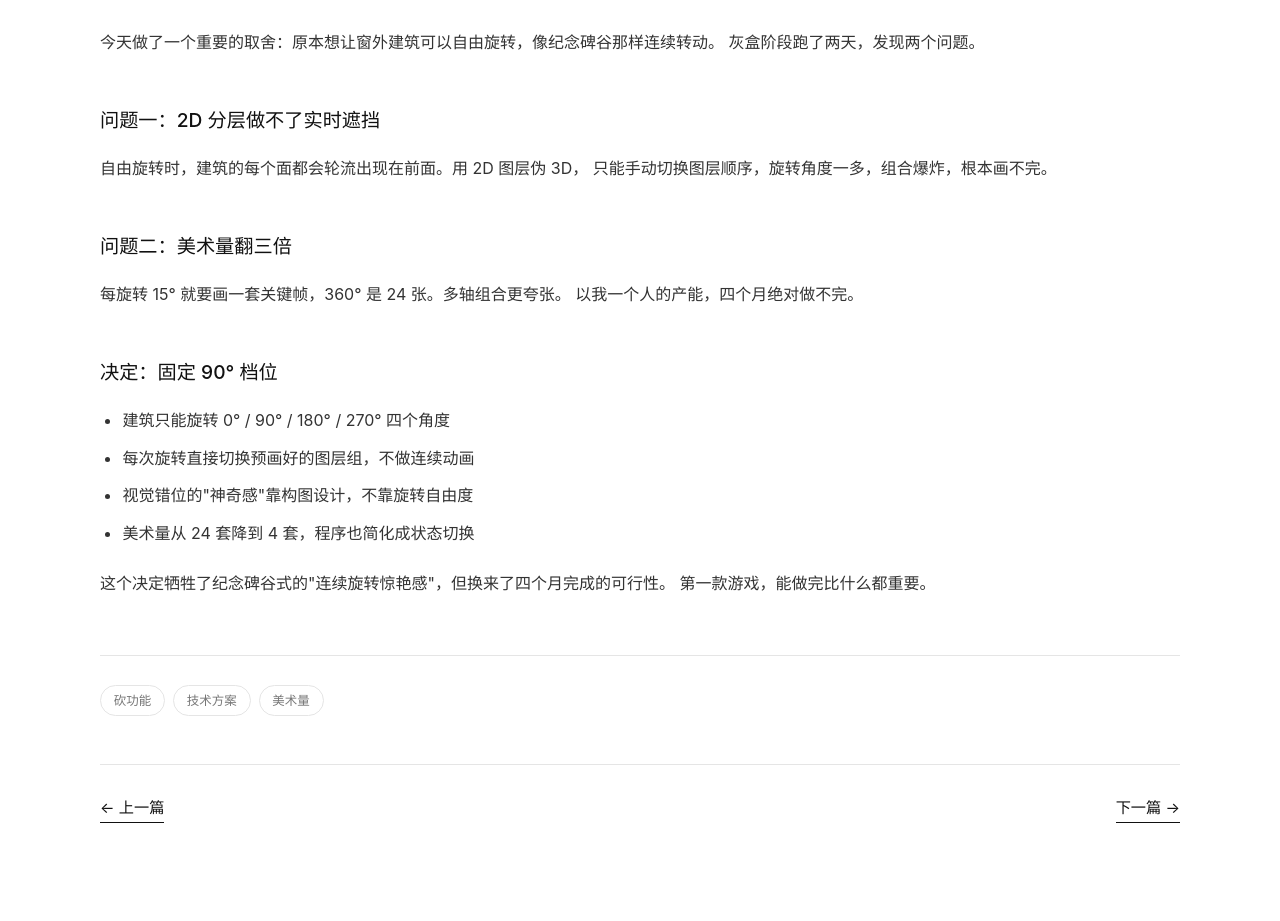
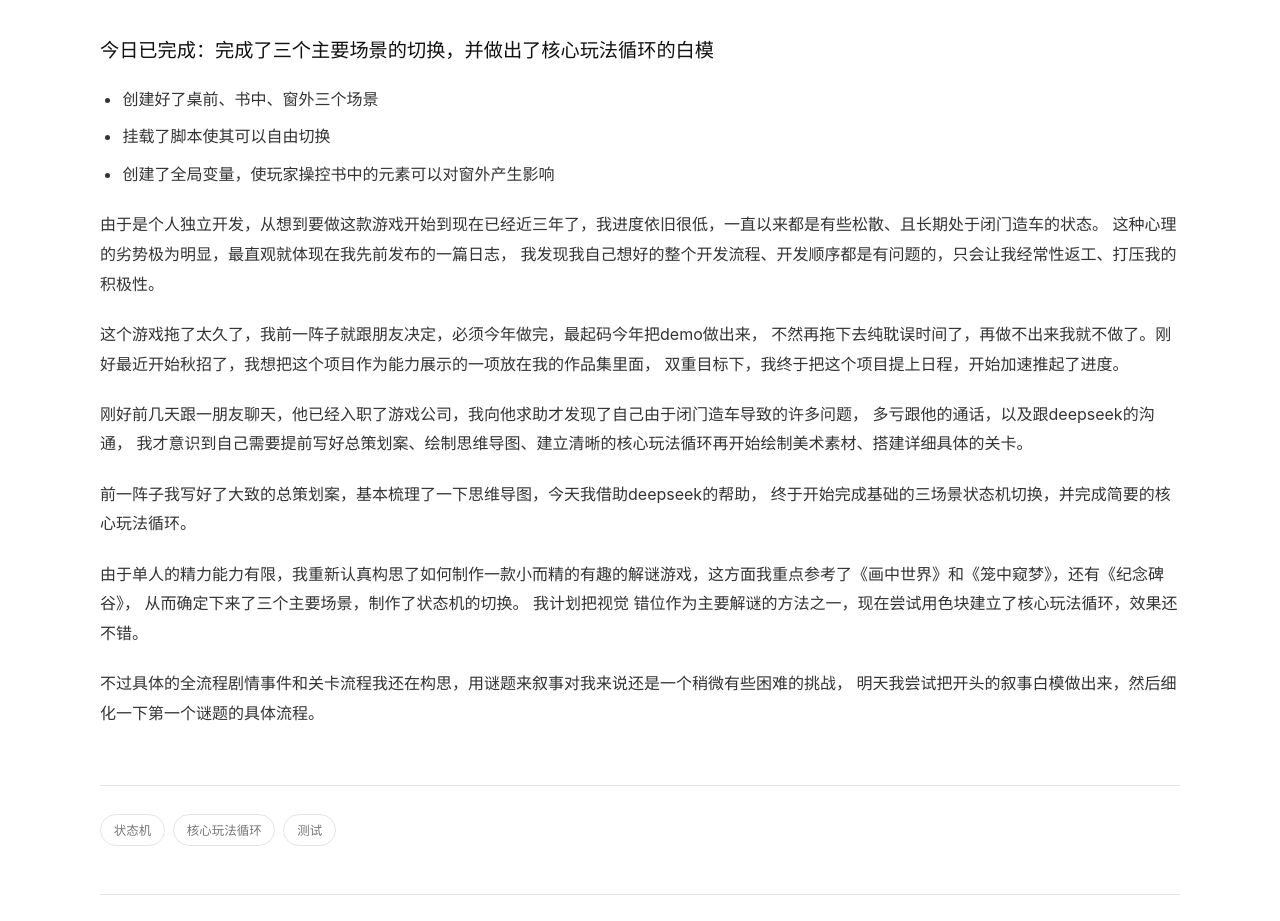
Before and after one commit to Flag-maker/porfolio, a plain HTML site: page 开发日志/Day1.html in a window 1280 px wide. Shown: the part 241-1162 px from the top of the page. Drawn offline with Linux system fonts and the light colour scheme.

Commit message:
写了篇开发日志

```diff
--- a/开发日志/Day1.html
+++ b/开发日志/Day1.html
@@ -3,7 +3,7 @@
 <head>
 <meta charset="UTF-8">
 <meta name="viewport" content="width=device-width, initial-scale=1.0">
-<title>2025.10.15 砍掉自由旋转 | 毛春雨 开发日志</title>
+<title>2026.9.26 建立好了三个主要场景，并做出了第一个核心循环白模</title>
 <style>
 :root {
   --bg: #ffffff;
@@ -153,47 +153,60 @@ a:hover { opacity: 0.6; }
 
 <div class="article-wrap">
   <article class="article">
-    <p class="date">2025.10.15</p>
-    <h1>砍掉自由旋转，改为固定 90° 档位，美术量降到可控范围</h1>
+    <p class="date">2026.9.26</p>
+    <h1>三场景切换跑通，点击书 / 窗可切换，核心交互验证</h1>
 
-    <p>
-      今天做了一个重要的取舍：原本想让窗外建筑可以自由旋转，像纪念碑谷那样连续转动。
-      灰盒阶段跑了两天，发现两个问题。
-    </p>
-
-    <h2>问题一：2D 分层做不了实时遮挡</h2>
-    <p>
-      自由旋转时，建筑的每个面都会轮流出现在前面。用 2D 图层伪 3D，
-      只能手动切换图层顺序，旋转角度一多，组合爆炸，根本画不完。
-    </p>
-
-    <h2>问题二：美术量翻三倍</h2>
-    <p>
-      每旋转 15° 就要画一套关键帧，360° 是 24 张。多轴组合更夸张。
-      以我一个人的产能，四个月绝对做不完。
-    </p>
-
-    <h2>决定：固定 90° 档位</h2>
+     <h2>今日已完成：完成了三个主要场景的切换，并做出了核心玩法循环的白模</h2>
     <ul>
-      <li>建筑只能旋转 0° / 90° / 180° / 270° 四个角度</li>
-      <li>每次旋转直接切换预画好的图层组，不做连续动画</li>
-      <li>视觉错位的"神奇感"靠构图设计，不靠旋转自由度</li>
-      <li>美术量从 24 套降到 4 套，程序也简化成状态切换</li>
+      <li>创建好了桌前、书中、窗外三个场景</li>
+      <li>挂载了脚本使其可以自由切换</li>
+      <li>创建了全局变量，使玩家操控书中的元素可以对窗外产生影响</li>
     </ul>
 
     <p>
-      这个决定牺牲了纪念碑谷式的"连续旋转惊艳感"，但换来了四个月完成的可行性。
-      第一款游戏，能做完比什么都重要。
+      由于是个人独立开发，从想到要做这款游戏开始到现在已经近三年了，我进度依旧很低，一直以来都是有些松散、且长期处于闭门造车的状态。
+      这种心理的劣势极为明显，最直观就体现在我先前发布的一篇日志，
+      我发现我自己想好的整个开发流程、开发顺序都是有问题的，只会让我经常性返工、打压我的积极性。
     </p>
 
+    <p>
+      这个游戏拖了太久了，我前一阵子就跟朋友决定，必须今年做完，最起码今年把demo做出来，
+      不然再拖下去纯耽误时间了，再做不出来我就不做了。刚好最近开始秋招了，我想把这个项目作为能力展示的一项放在我的作品集里面，
+      双重目标下，我终于把这个项目提上日程，开始加速推起了进度。
+    </p>
+
+    <p>
+      刚好前几天跟一朋友聊天，他已经入职了游戏公司，我向他求助才发现了自己由于闭门造车导致的许多问题，
+      多亏跟他的通话，以及跟deepseek的沟通，
+      我才意识到自己需要提前写好总策划案、绘制思维导图、建立清晰的核心玩法循环再开始绘制美术素材、搭建详细具体的关卡。
+    </p>
+
+    <p>
+      前一阵子我写好了大致的总策划案，基本梳理了一下思维导图，今天我借助deepseek的帮助，
+      终于开始完成基础的三场景状态机切换，并完成简要的核心玩法循环。
+    </p>
+
+    <p>
+      由于单人的精力能力有限，我重新认真构思了如何制作一款小而精的有趣的解谜游戏，这方面我重点参考了《画中世界》和《笼中窥梦》，还有《纪念碑谷》，
+      从而确定下来了三个主要场景，制作了状态机的切换。
+      我计划把视觉 错位作为主要解谜的方法之一，现在尝试用色块建立了核心玩法循环，效果还不错。
+    </p>
+
+    <p>
+      不过具体的全流程剧情事件和关卡流程我还在构思，用谜题来叙事对我来说还是一个稍微有些困难的挑战，
+      明天我尝试把开头的叙事白模做出来，然后细化一下第一个谜题的具体流程。
+    </p>
+
+
+
     <div class="tag-row">
-      <span>砍功能</span>
-      <span>技术方案</span>
-      <span>美术量</span>
+      <span>状态机</span>
+      <span>核心玩法循环</span>
+      <span>测试</span>
     </div>
 
     <div class="nav-bottom">
-      <a href="2025-10-08.html">← 上一篇</a>
+      <a href="https://blog.csdn.net/mohxitx/article/details/163253300?spm=1001.2014.3001.5501">← 上一篇</a>
       <a href="2025-09-28.html">下一篇 →</a>
     </div>
   </article>
```
Also changed, not shown: Index.html (+3 -3 lines).
